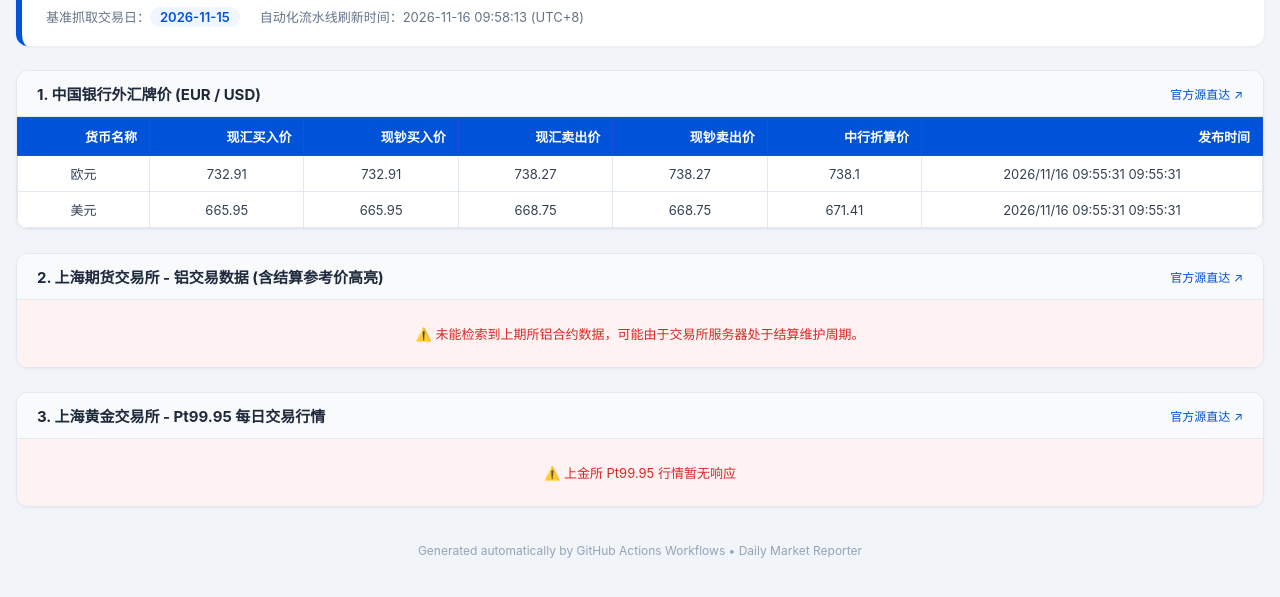
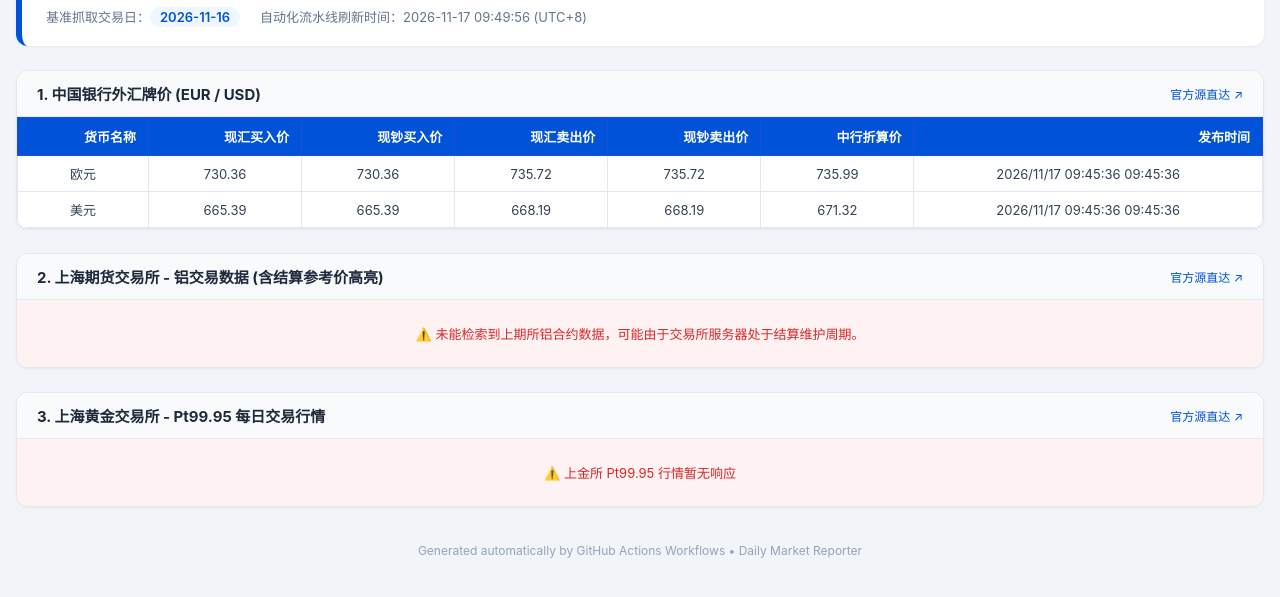
Before and after one commit to Rawmaterialdashboard/market-dashboard, a plain HTML site: page index.html in a window 1280 px wide. Shown: the part 79-676 px from the top of the page. Drawn offline with Linux system fonts and the light colour scheme.

Commit message:
chore(auto): refresh dashboard on 2026-11-17 01:49:56

```diff
--- a/index.html
+++ b/index.html
@@ -143,8 +143,8 @@
         <div class="header-card">
             <h1 class="title-row">每日大宗商品与外汇监控 Dashboard</h1>
             <div class="meta-info">
-                <span>基准抓取交易日：<strong class="meta-tag">2026-11-15</strong></span>
-                <span>自动化流水线刷新时间：2026-11-16 09:58:13 (UTC+8)</span>
+                <span>基准抓取交易日：<strong class="meta-tag">2026-11-16</strong></span>
+                <span>自动化流水线刷新时间：2026-11-17 09:49:56 (UTC+8)</span>
             </div>
         </div>
 
@@ -168,21 +168,21 @@
   <tbody>
     <tr>
       <td>欧元</td>
-      <td>732.91</td>
-      <td>732.91</td>
-      <td>738.27</td>
-      <td>738.27</td>
-      <td>738.1</td>
-      <td>2026/11/16 09:55:31 09:55:31</td>
+      <td>730.36</td>
+      <td>730.36</td>
+      <td>735.72</td>
+      <td>735.72</td>
+      <td>735.99</td>
+      <td>2026/11/17 09:45:36 09:45:36</td>
     </tr>
     <tr>
       <td>美元</td>
-      <td>665.95</td>
-      <td>665.95</td>
-      <td>668.75</td>
-      <td>668.75</td>
-      <td>671.41</td>
-      <td>2026/11/16 09:55:31 09:55:31</td>
+      <td>665.39</td>
+      <td>665.39</td>
+      <td>668.19</td>
+      <td>668.19</td>
+      <td>671.32</td>
+      <td>2026/11/17 09:45:36 09:45:36</td>
     </tr>
   </tbody>
 </table></div>
```
